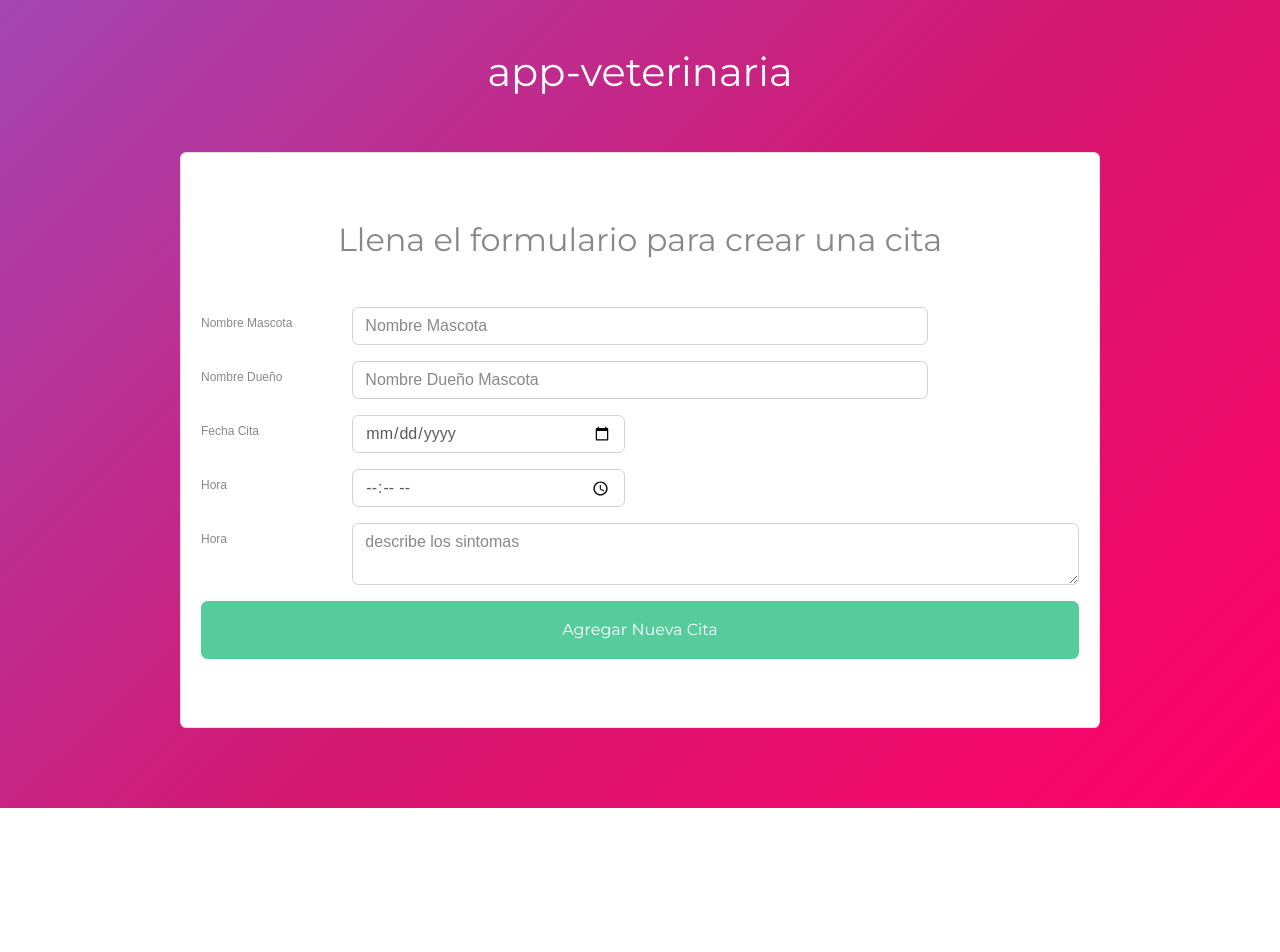
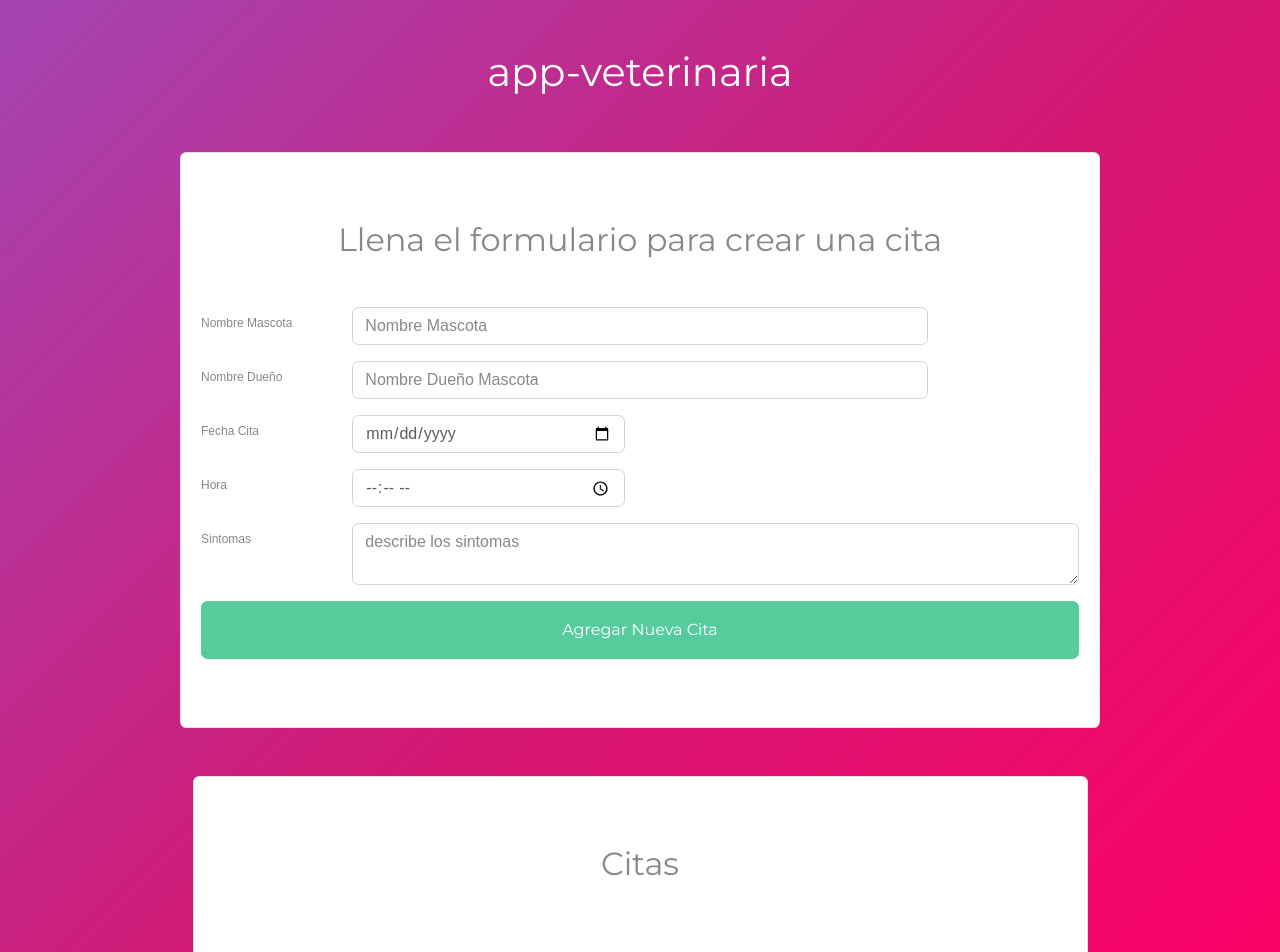
Before and after one commit to lccarelli/app-veterinaria, a React (Create React App) app: page / in a window 1280 px wide. Shown: the top 952 px of the page. Before the commit the page ends 808 px from the top, so only its background shows below. Built offline with nearby package versions, Linux system fonts and the light colour scheme.

Commit message:
agregar nueva cita, validando campos vacios, mostrando citas guardadas

```diff
--- a/package.json
+++ b/package.json
@@ -5,7 +5,8 @@
   "dependencies": {
     "react": "^16.8.6",
     "react-dom": "^16.8.6",
-    "react-scripts": "0.9.5"
+    "react-scripts": "0.9.5",
+    "uuid": "^3.3.2"
   },
   "devDependencies": {},
   "scripts": {
--- a/src/App.js
+++ b/src/App.js
@@ -2,12 +2,23 @@ import React, { Component } from 'react';
 import './bootstrap.min.css';
 import Header from './components/Header';
 import NuevaCita from './components/NuevaCita';
+import ListaCitas from './components/ListaCitas';
 
 
 class App extends Component {
 
-  state={
+  state = {
+    citas: []
+  }
 
+  crearNuevaCita = datos => {
+    //copiar el state actual
+    const citas = [...this.state.citas, datos];
+
+    //agregar nuevo state
+    this.setState({
+      citas
+    });
   }
 
   render() {
@@ -18,9 +29,16 @@ class App extends Component {
           />
           <div className="row">
             <div className="col-md-10 mx-auto">
-              <NuevaCita/>
+              <NuevaCita
+                crearNuevaCita={this.crearNuevaCita}
+              />
             </div>
           </div>
+          <div className="mt-5 col-md-10 mx-auto">
+            <ListaCitas
+              citas={this.state.citas}
+            />
+            </div>
       </div>
       );
   }
--- /dev/null
+++ b/src/components/Cita.js
@@ -0,0 +1,16 @@
+import React from 'react';
+
+const Cita = ({cita}) => (
+    <div className="media mt-3">
+        <div className="media-body">
+            <h3 className="mt-0">{cita.mascota}</h3>
+            <p className="card-text"><span>Nombre humano:</span> {cita.propietario}</p>
+            <p className="card-text"><span>Fecha cita:</span> {cita.fecha}</p>
+            <p className="card-text"><span>Hora cita:</span> {cita.hora}</p>
+            <p className="card-text"><span>Sintoma:</span> {cita.sintomas}</p>
+        </div>
+    </div>
+
+);
+
+export default Cita;
--- /dev/null
+++ b/src/components/ListaCitas.js
@@ -0,0 +1,23 @@
+import React from 'react';
+import Cita from './Cita';
+
+const ListaCitas = ({citas}) => {
+    return (
+        <div className="card mt-2 py-5">
+            <div className="card-body">
+                <h2 className="card-title text-center">Citas</h2>
+
+                <div className="lista-citas">
+                    {citas.map(cita => (
+                        <Cita
+                            key={cita.id}
+                            cita={cita}
+                        />
+                    ))}
+                </div>
+            </div>
+        </div>
+    );
+}
+
+export default ListaCitas;
--- a/src/components/NuevaCita.js
+++ b/src/components/NuevaCita.js
@@ -1,19 +1,21 @@
 import React, { Component } from 'react';
+import uuid from 'uuid';
 
-class NuevaCita extends Component {
-    state = {
+const stateInicial = {
     cita : {
         mascota : '',
         propietario : '',
         fecha : '',
         hora : '',
         sintomas : ''
-        }
+    },
+    error : false
 }
 
+class NuevaCita extends Component {
+    state = { ...stateInicial }
+
     handleChange = e => {
-        console.log(e.target.name + ': '+ e.target.value);
-
         this.setState({
             cita : {
                 ...this.state.cita,
@@ -22,13 +24,49 @@ class NuevaCita extends Component {
         })
     }
 
+    handleSubmit = e => {
+
+        e.preventDefault();
+
+        //extraer valores del state
+        const { mascota, propietario, fecha, hora, sintomas } = this.state.cita;
+
+        //validar campos no vacios
+        if(mascota === '' || propietario === '' || fecha === '' || hora === '' || sintomas === ''){
+            this.setState({
+                error : true
+            });
+            //detener ejecucion si error
+            return;
+        }
+
+        //genera objeto con los datos
+        const nuevaCita = {...this.state.cita};
+        nuevaCita.id = uuid();
+
+        //agregar la cita a app
+        this.props.crearNuevaCita(nuevaCita);
+
+        //colocar en el state, el stateInicial
+        this.setState({
+            ...stateInicial
+        })
+    }
+
     render() {
+        //extraer valor state
+        const { error } = this.state;
+
         return (
             <div className="card mt-5 py-5">
                 <div className="card-body">
                     <h2 className="card-title text-center mb-5">Llena el formulario para crear una cita</h2>
 
-                    <form>
+                    { error ?  <div className="alert alert-danger mt-2 mb-5 text-center">Todos los campos son obligatorios</div>: null}
+
+                    <form
+                        onSubmit={this.handleSubmit}
+                    >
                        <div className="form-group row">
                            <label className="col-sm-4 col-lg-2 col-form-label">Nombre Mascota</label>
                            <div className="col-sm-8 col-lg-8">
@@ -84,7 +122,7 @@ class NuevaCita extends Component {
                        </div>
 
                        <div className="form-group row">
-                           <label className="col-sm-4 col-lg-2 col-form-label">Hora</label>
+                           <label className="col-sm-4 col-lg-2 col-form-label">Sintomas</label>
                            <div className="col-sm-8 col-lg-10">
                                <textarea
                                 className="form-control"
```
Lines whose indentation alone changed are shown as unchanged.
